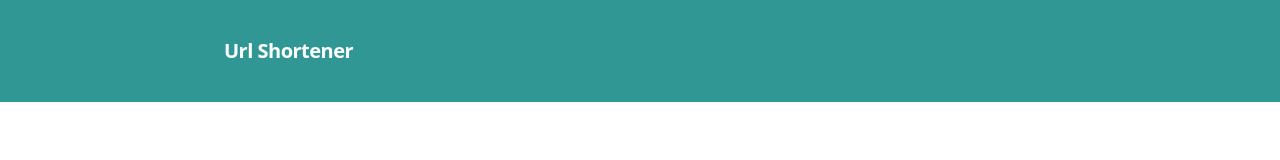
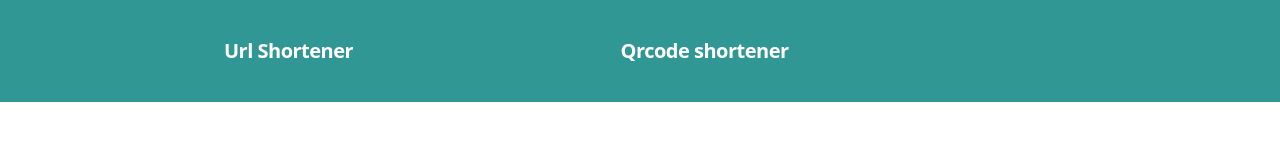
Before and after one commit to ripoul/url-shortener, a Gatsby site: page / in a window 1280 px wide. Shown: the top 160 px of the page. Built offline with nearby package versions, Linux system fonts and the light colour scheme; Gatsby itself is replaced by a stand-in of ours; no server answers.

Commit message:
:lipstick: update header

```diff
--- a/src/components/header.js
+++ b/src/components/header.js
@@ -13,6 +13,10 @@ function Header ({ siteTitle }) {
         <Link to="/" className="flex items-center no-underline text-white">
 
           <span className="font-bold text-xl tracking-tight">{siteTitle}</span>
+        </Link>
+        <Link to="/qrcode" className="flex items-center no-underline text-white">
+
+          <span className="font-bold text-xl tracking-tight">Qrcode shortener</span>
         </Link>
 
         <button
```
